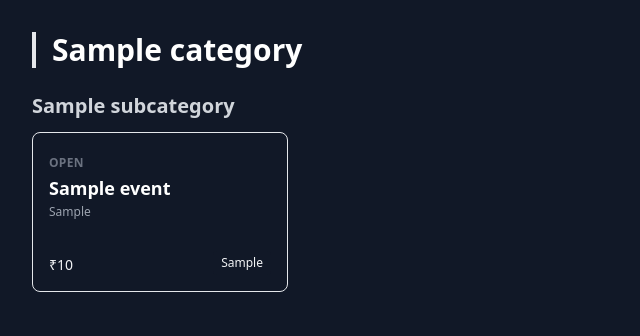
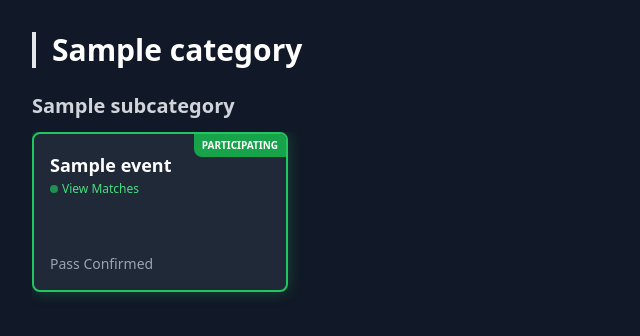
Before and after one commit to Shamio12334/UELDO-, a Django app: page / in a window 1280 px wide. Shown: the part 65-401 px from the top of the page, without its empty margins (0-640 px from the left). Run offline with Django 5.2, Linux system fonts and the light colour scheme; a user stored in the database is signed in; tables that the repository leaves empty hold one stand-in row (values such as "Sample post"); some libraries are stand-ins or nearby versions.

Commit message:
Added user tracking and participating status

```diff
--- a/core/models.py
+++ b/core/models.py
@@ -1,4 +1,5 @@
 from django.db import models
+from django.contrib.auth.models import User  # 👈 Added this import
 import uuid
 
 # 1. CATEGORIES
@@ -13,7 +14,7 @@ class SubCategory(models.Model):
     name = models.CharField(max_length=50)
     def __str__(self): return f"{self.parent_category.name} - {self.name}"
 
-# 3. EVENTS (Updated with QR Code)
+# 3. EVENTS
 class Event(models.Model):
     title = models.CharField(max_length=100)
     sub_category = models.ForeignKey(SubCategory, related_name='events', on_delete=models.CASCADE)
@@ -22,8 +23,6 @@ class Event(models.Model):
     winning_prize = models.CharField(max_length=100, default="TBA")
     team_size = models.CharField(max_length=20, default="5v5")
     description = models.TextField(blank=True, default="No description added.")
-
-    # 👇 NEW FIELD FOR ADMIN UPLOAD
     qr_code = models.ImageField(upload_to='qr_codes/', blank=True, null=True)
 
     STATUS_CHOICES = [('LIVE', 'Live'), ('OPEN', 'Open'), ('FAST', 'Filling Fast'), ('CLOSED', 'Closed')]
@@ -32,6 +31,7 @@ class Event(models.Model):
 
 # 4. REGISTRATIONS
 class Registration(models.Model):
+    user = models.ForeignKey(User, on_delete=models.CASCADE, null=True, blank=True) # 👈 NEW FIELD
     event = models.ForeignKey(Event, on_delete=models.CASCADE)
     player_name = models.CharField(max_length=100)
     phone_number = models.CharField(max_length=15)
--- a/core/templates/index.html
+++ b/core/templates/index.html
@@ -4,9 +4,7 @@
     <meta charset="UTF-8">
     <meta name="viewport" content="width=device-width, initial-scale=1.0">
     <title>Ueldo | Dashboard</title>
-
     <script src="https://cdn.tailwindcss.com"></script>
-
     <style>
         .scrolling-wrapper { display: flex; flex-wrap: nowrap; overflow-x: auto; padding-bottom: 1rem; -ms-overflow-style: none; scrollbar-width: none; }
         .scrolling-wrapper::-webkit-scrollbar { display: none; }
@@ -23,12 +21,9 @@
                     <span class="text-2xl font-bold tracking-wider text-white">UELDO</span>
                 </div>
                 <div class="flex items-center space-x-4">
-
                     {% if user.is_authenticated %}
                         <div class="flex items-center space-x-3">
-                            <span class="text-sm text-gray-300 hidden sm:block">
-                                Hi, {{ user.first_name|default:user.email }}
-                            </span>
+                            <span class="text-sm text-gray-300 hidden sm:block">Hi, {{ user.first_name|default:user.email }}</span>
                             <img src="{{ user.socialaccount_set.all.0.get_avatar_url }}" class="h-8 w-8 rounded-full border border-gray-600" onerror="this.src='https://ui-avatars.com/api/?name={{ user.email }}&background=random'">
                             <form method="post" action="{% url 'account_logout' %}">
                                 {% csrf_token %}
@@ -38,16 +33,9 @@
                     {% else %}
                         {% load socialaccount %}
                         <a href="{% provider_login_url 'google' %}" class="flex items-center bg-white text-gray-900 px-4 py-2 rounded-lg font-bold text-sm hover:bg-gray-200 transition shadow-lg">
-                            <svg width="20" height="20" class="w-5 h-5 mr-2" viewBox="0 0 24 24">
-                                <path d="M22.56 12.25c0-.78-.07-1.53-.2-2.25H12v4.26h5.92c-.26 1.37-1.04 2.53-2.21 3.31v2.77h3.57c2.08-1.92 3.28-4.74 3.28-8.09z" fill="#4285F4"/>
-                                <path d="M12 23c2.97 0 5.46-.98 7.28-2.66l-3.57-2.77c-.98.66-2.23 1.06-3.71 1.06-2.86 0-5.29-1.93-6.16-4.53H2.18v2.84C3.99 20.53 7.7 23 12 23z" fill="#34A853"/>
-                                <path d="M5.84 14.09c-.22-.66-.35-1.36-.35-2.09s.13-1.43.35-2.09V7.07H2.18C1.43 8.55 1 10.22 1 12s.43 3.45 1.18 4.93l2.85-2.22.81-.62z" fill="#FBBC05"/>
-                                <path d="M12 5.38c1.62 0 3.06.56 4.21 1.64l3.15-3.15C17.45 2.09 14.97 1 12 1 7.7 1 3.99 3.47 2.18 7.07l3.66 2.84c.87-2.6 3.3-4.53 6.16-4.53z" fill="#EA4335"/>
-                            </svg>
                             Sign in with Google
                         </a>
                     {% endif %}
-
                 </div>
             </div>
         </div>
@@ -65,6 +53,25 @@
                 <h3 class="text-xl font-semibold text-gray-300 mb-3">{{ sub.name }}</h3>
                 <div class="scrolling-wrapper">
                     {% for event in sub.events.all %}
+
+                    {% if event.id in my_event_ids %}
+                        <a href="{% url 'lobby' event.id %}">
+                            <div class="card w-64 h-40 bg-gray-800 rounded-lg border-2 border-green-500 p-4 flex flex-col justify-between relative overflow-hidden shadow-[0_0_15px_rgba(34,197,94,0.3)]">
+                                <div class="absolute top-0 right-0 bg-green-600 text-white text-[10px] px-2 py-1 font-bold rounded-bl-lg">PARTICIPATING</div>
+                                <div>
+                                    <h4 class="text-lg font-bold text-white mt-1 leading-tight">{{ event.title }}</h4>
+                                    <p class="text-xs text-green-400 mt-1 flex items-center">
+                                        <span class="w-2 h-2 bg-green-500 rounded-full mr-1 animate-pulse"></span>
+                                        View Matches
+                                    </p>
+                                </div>
+                                <div class="flex justify-between items-end">
+                                    <span class="text-sm font-medium text-gray-400">Pass Confirmed</span>
+                                </div>
+                            </div>
+                        </a>
+
+                    {% else %}
                         <a href="{% if event.status == 'LIVE' %}{% url 'lobby' event.id %}{% else %}{% url 'event_detail' event.id %}{% endif %}">
                             <div class="card w-64 h-40 bg-gradient-to-br from-{{ category.theme_color }}-900 to-gray-800 rounded-lg border border-{{ category.theme_color }}-800 p-4 flex flex-col justify-between hover:border-{{ category.theme_color }}-500">
                                 <div>
@@ -80,6 +87,7 @@
                                 </div>
                             </div>
                         </a>
+                    {% endif %}
                     {% endfor %}
                 </div>
             </div>
--- a/core/views.py
+++ b/core/views.py
@@ -2,30 +2,40 @@ from django.shortcuts import render, get_object_or_404, redirect
 from django.contrib.auth.decorators import login_required
 from .models import Category, Event, Registration, Match
 
-# 1. Dashboard
+# 1. Dashboard (UPDATED to check participation)
 def dashboard(request):
     categories = Category.objects.prefetch_related('subcategories__events').all()
-    return render(request, 'index.html', {'categories': categories})
+
+    # Get a list of Event IDs the user has already joined
+    my_event_ids = []
+    if request.user.is_authenticated:
+        my_event_ids = list(Registration.objects.filter(user=request.user).values_list('event_id', flat=True))
+
+    return render(request, 'index.html', {
+        'categories': categories,
+        'my_event_ids': my_event_ids  # 👈 Sending this list to the HTML
+    })
 
 # 2. Event Details
 @login_required
 def event_detail(request, event_id):
     event = get_object_or_404(Event, id=event_id)
-    return render(request, 'event_detail.html', {'event': event})
+    # Check if already registered to prevent double signup
+    already_registered = Registration.objects.filter(user=request.user, event=event).exists()
+    return render(request, 'event_detail.html', {'event': event, 'already_registered': already_registered})
 
-# 3. Registration Logic
+# 3. Registration Logic (UPDATED to save User)
 @login_required
 def register_event(request, event_id):
     if request.method == "POST":
         event = get_object_or_404(Event, id=event_id)
 
-        # Get data
         p_name = request.POST.get('name')
         p_phone = request.POST.get('phone')
         p_mode = request.POST.get('payment_mode')
 
-        # Create Registration
         reg = Registration.objects.create(
+            user=request.user,  # 👈 SAVING THE LOGGED-IN USER HERE
             event=event,
             player_name=p_name,
             phone_number=p_phone,
@@ -33,28 +43,21 @@ def register_event(request, event_id):
             is_paid=False
         )
 
-        # IF UPI: Send to Payment Page
         if p_mode == 'UPI':
             return redirect('payment_page', registration_id=reg.id)
 
-        # IF VENUE: Go straight to Pass
         return redirect('view_pass', pass_id=reg.pass_id)
 
     return redirect('dashboard')
 
-# 4. Payment Page (UPDATED ⚡)
+# 4. Payment Page
 @login_required
 def payment_page(request, registration_id):
     reg = get_object_or_404(Registration, id=registration_id)
-
     if request.method == "POST":
-        # User clicked "Payment Done"
         reg.is_paid = True
         reg.save()
-
-        # 👇 CHANGED THIS LINE: Redirect to Pass instead of Dashboard
         return redirect('view_pass', pass_id=reg.pass_id)
-
     return render(request, 'payment.html', {'reg': reg})
 
 # 5. View Pass
```
Also changed, not shown: core/migrations/0006_registration_user.py (added). Lines whose indentation alone changed are shown as unchanged.
